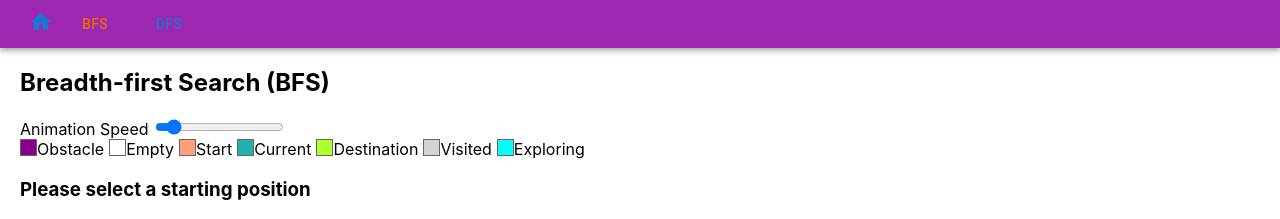
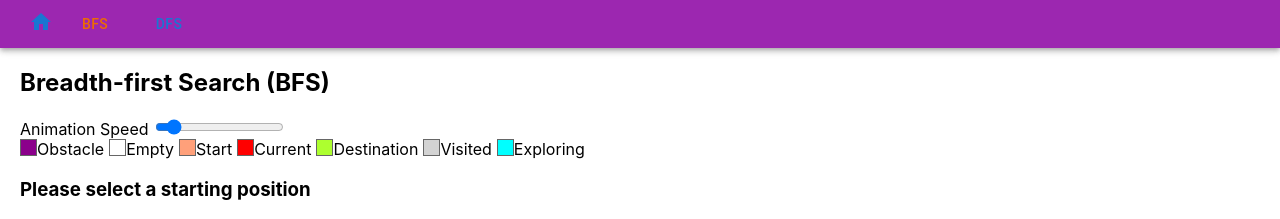
Before and after one commit to lwy123177/lwy123177.github.io, a React (Create React App) app: page /bfs in a window 1280 px wide. Shown: the top 219 px of the page. Built offline with nearby package versions, Linux system fonts and the light colour scheme.

Commit message:
Update current color

```diff
--- a/src/components/Grid.module.css
+++ b/src/components/Grid.module.css
@@ -33,7 +33,7 @@
   background-color: darkmagenta;
 }
 .current {
-  background-color: lightseagreen;
+  background-color: red;
 }
 .start {
   background-color: lightsalmon;
```
